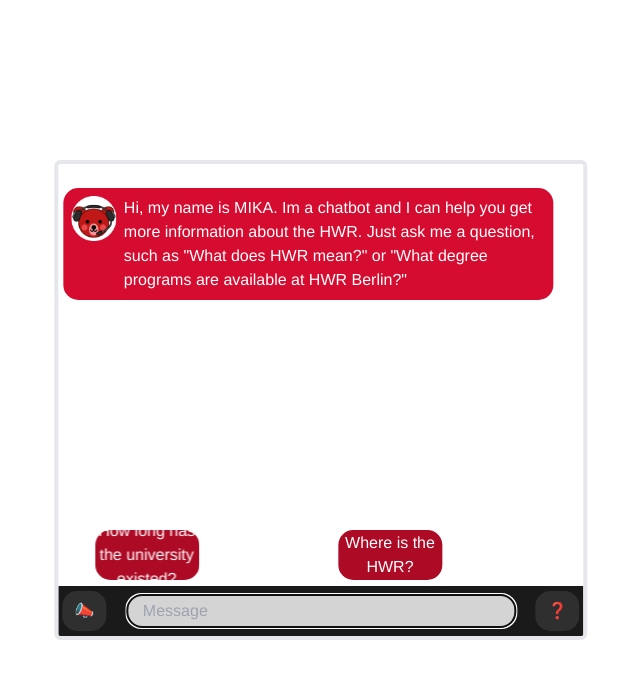
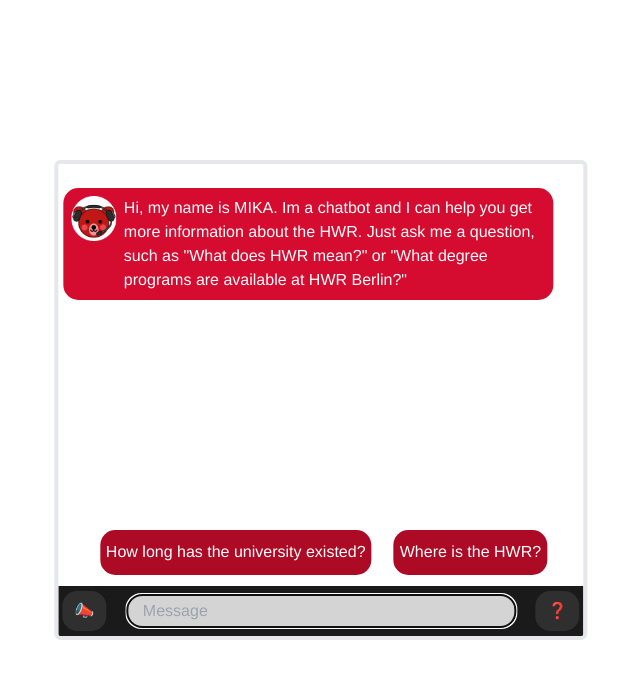
Before and after one commit to hwr-chatbot/Rasa-chatroom-react, a React (Vite) app: page / in a window 1280 px wide. Shown: the top 678 px of the page, without its empty margins (319-959 px from the left). Built offline with nearby package versions, Linux system fonts and the light colour scheme.

Commit message:
Fixed example bubble sizes

```diff
--- a/src/components/Chat.css
+++ b/src/components/Chat.css
@@ -26,10 +26,8 @@
 }
 
 .chatbubble-container {
-	align-self: left;
 	color: white;
 	display: flex;
-	width: calc(80%);
 	padding-left: calc(10% - 1rem);
 	padding-right: calc(10% - 1rem);
 	min-height: 48px;
--- a/src/components/ChatBubble/ChatBubble.css
+++ b/src/components/ChatBubble/ChatBubble.css
@@ -1,14 +1,16 @@
 .chatBubble {
 	display: flex;
 	border-radius: 15px;
-	width: 30%;
+	padding:6px;
+	margin-left:5px;
+	width: auto;
 	background-color: #ad0a25;
 	align-content: center;
 	justify-content: center;
 	flex-wrap: wrap;
-	overflow-y: auto;
+	overflow-y: hidden;
 	user-select: none;
-	height: 50px;
+	height: auto;
 }
 
 .chatBubble:hover {
```
